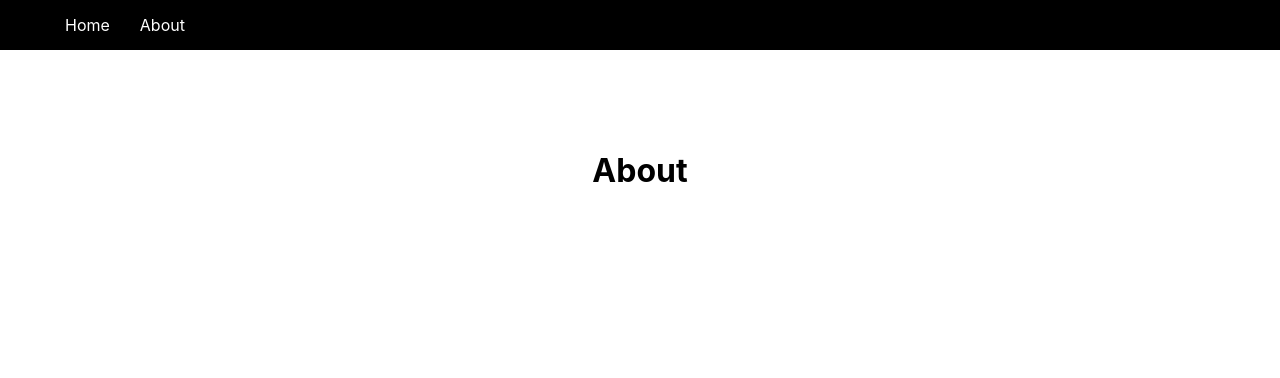
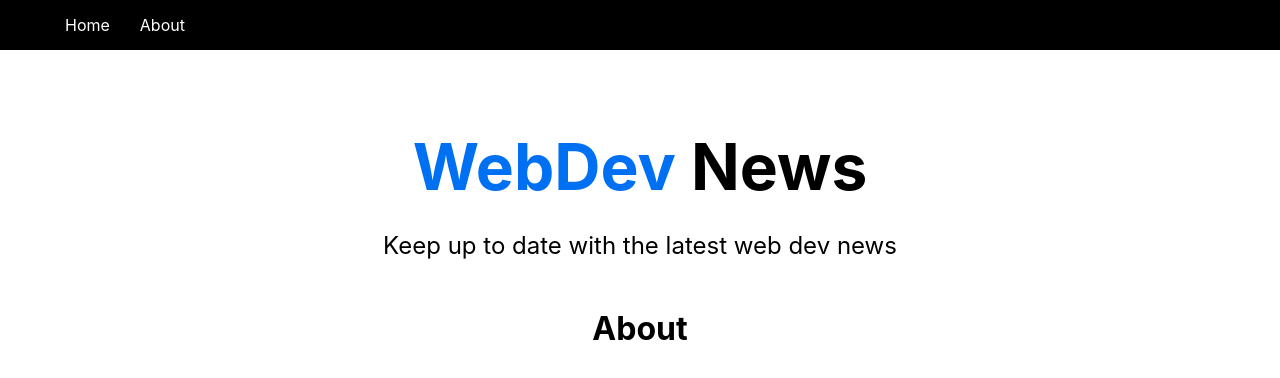
Before and after one commit to Laniekea/Next-App, a Next.js app: page /about in a window 1280 px wide. Shown: the top 378 px of the page. Built offline with nearby package versions, Linux system fonts and the light colour scheme.

Commit message:
add header component and styles.

```diff
--- /dev/null
+++ b/components/Header.js
@@ -0,0 +1,14 @@
+import headerStyles from '../styles/Header.module.css'
+
+const Header = () => {
+  return (
+    <div>
+      <h1 className={headerStyles.title}>
+        <span>WebDev</span> News
+      </h1>
+      <p className={headerStyles.description}>Keep up to date with the latest web dev news</p>
+    </div>
+  )
+}
+
+export default Header
--- a/components/Layout.js
+++ b/components/Layout.js
@@ -1,4 +1,5 @@
 import Nav from './Nav'
+import Header from './Header'
 import styles from '../styles/Layout.module.css'
 
 const Layout = ({ children }) => {
@@ -7,6 +8,7 @@
       <Nav />
       <div className={styles.container}>
         <main className={styles.main}>
+          <Header />
           {children}
         </main>
       </div>
--- /dev/null
+++ b/styles/Header.module.css
@@ -0,0 +1,28 @@
+
+.title a,
+.title span {
+  color: #0070f3;
+  text-decoration: none;
+}
+
+.title a:hover,
+.title a:focus,
+.title a:active {
+  text-decoration: underline;
+}
+
+.title {
+  margin: 0;
+  line-height: 1.15;
+  font-size: 4rem;
+}
+
+.title,
+.description {
+  text-align: center;
+}
+
+.description {
+  line-height: 1.5;
+  font-size: 1.5rem;
+}
```
